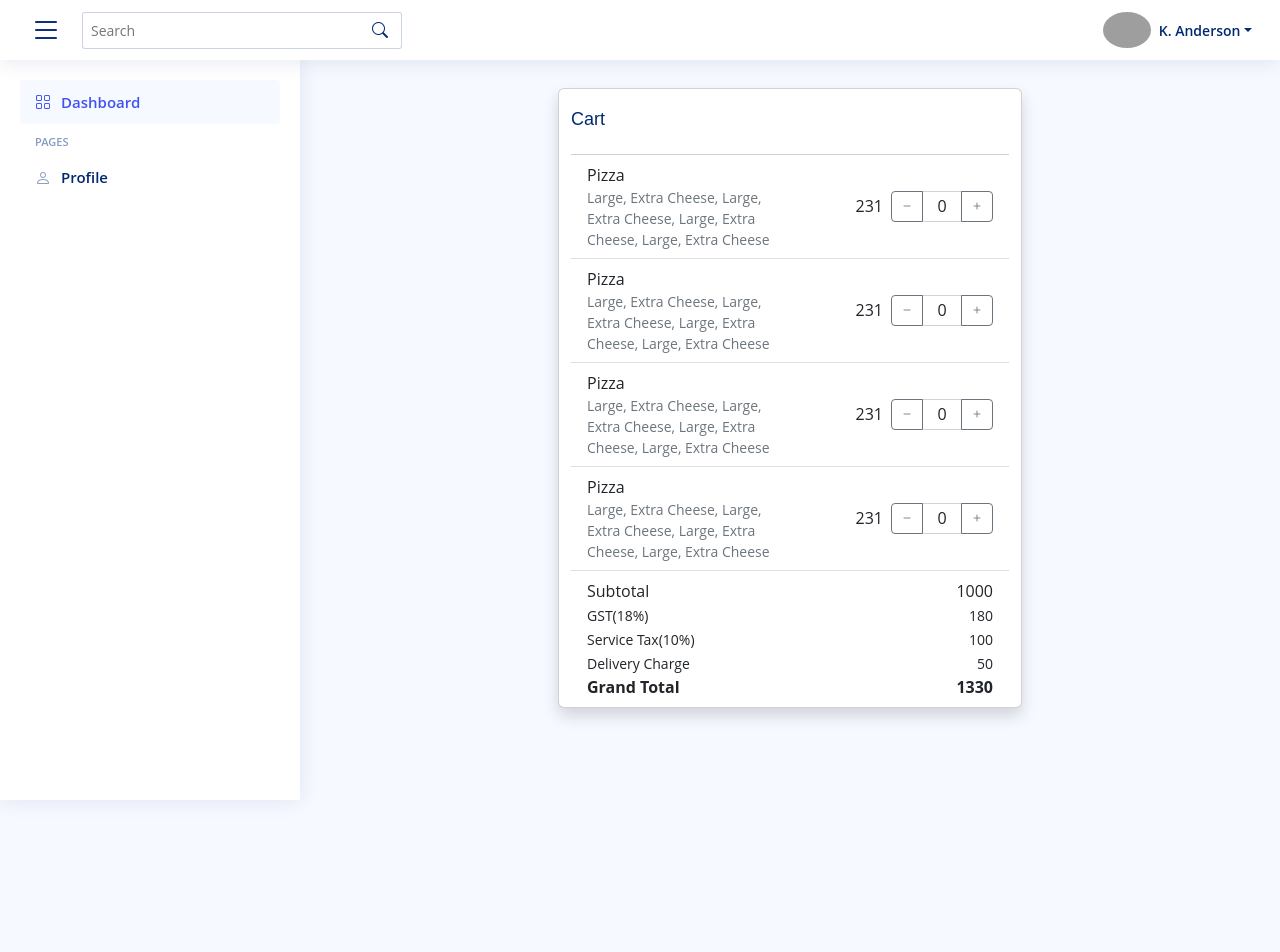
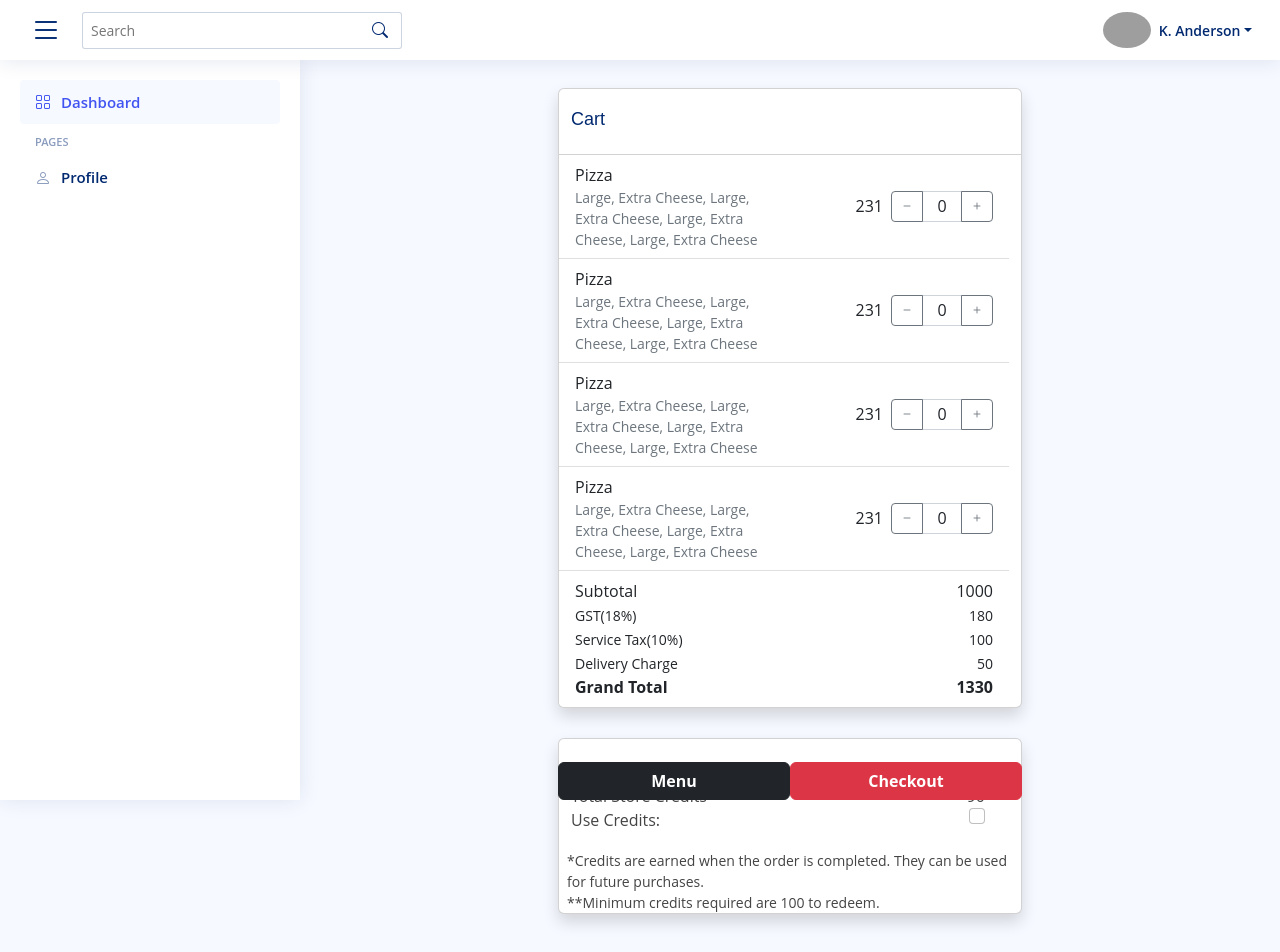
Before and after one commit to Verain-bot/waiter, a React (Create React App) app in the folder front-end/: page /cart in a window 1280 px wide. Shown: the top 952 px of the page. Before the commit the page ends 800 px from the top, so only its background shows below. Built offline with nearby package versions, Linux system fonts and the light colour scheme; grey boxes are pictures that could not be loaded.

Commit message:
updated cart and added loading screen

```diff
--- a/front-end/src/App.js
+++ b/front-end/src/App.js
@@ -1,4 +1,3 @@
-import logo from './logo.svg';
 import './App.css';
 import Main from './views/login';
 import Menu from './views/menu';
@@ -7,6 +6,7 @@ import 'bootstrap/dist/css/bootstrap.min.css';
 import 'bootstrap/dist/js/bootstrap.bundle.min';
 import 'bootstrap-icons/font/bootstrap-icons.css';
 import RestaurantList from './views/restaurantList';
+import Loading from './views/loading';
 import './styles.sass'
 import { createContext, useState } from 'react';
 import Cart from './views/cart'
@@ -30,6 +30,7 @@ const App = () => {
         <Route path="/menu" element={<Menu />} />
         <Route path="/res" element={<RestaurantList />} />
         <Route path="/cart" element={<Cart />} />
+        <Route path="/loading" element={<Loading />} />
       </ Routes>
 
     </SearchContext.Provider>
--- a/front-end/src/styles.sass
+++ b/front-end/src/styles.sass
@@ -458,3 +458,6 @@ input::-webkit-inner-spin-button
     .content
       overflow-x: hidden
       white-space: normal
+
+.loading
+  height: 80vh
--- a/front-end/src/views/cart.js
+++ b/front-end/src/views/cart.js
@@ -1,26 +1,29 @@
+import { CartCredits } from './components/cart/cartCredits';
+import { CartFooter } from './components/cart/cartFooter';
 import { CartItem, CartTotal } from './components/cart/cartItem';
+
 import { Header } from './components/header/header';
-import { QuantityModifier } from './components/menu/menuItem';
-import { useState } from 'react';
+
 const App = ()=>{
     return(
         <>
         <Header />
+        <div class='col-12 col-md-6'>
 
-            <div class='col-12 col-md-6 card shadow'>
-
+            <div class='row card shadow'>
                 <h5 class='card-title'>Cart</h5>
-
                 <div class='list-group list-group-flush'>
                     <CartItem name='Pizza' price='231'/>
                     <CartItem name='Pizza' price='231'/>
                     <CartItem name='Pizza' price='231'/>
                     <CartItem name='Pizza' price='231'/>
                     <CartTotal />
+                </div>
+            </div>
 
-                </div>
-
-            </div>
+            <CartCredits />
+            <CartFooter />
+        </div>
         </>
 
     )
--- /dev/null
+++ b/front-end/src/views/components/cart/cartCredits.js
@@ -0,0 +1,32 @@
+import { Check } from "../forms/inputs"
+
+export const CartCredits = (props) =>{
+    return(
+        <div class='row card shadow'>
+            <h5 class='card-title mb-0 pb-1'>Credits</h5>
+            <div class='row'>
+
+                <div class='col-8 '>
+                    Total Store Credits
+                </div>
+
+                <div class='col-4 text-end'>
+                    90
+                </div>
+
+            </div>
+            <div class='row mb-3'>
+                <div class='col-8'>
+                    Use Credits:
+                </div>
+
+                <div class='col-4 d-flex flex-row-reverse'>
+                    <Check />
+                </div>
+            </div>
+
+            <p class='card-text small my-0 px-2'>*Credits are earned when the order is completed. They can be used for future purchases.</p>
+            <p class='card-text small my-0 px-2'>**Minimum credits required are 100 to redeem.</p>
+        </div>
+    )
+}
--- /dev/null
+++ b/front-end/src/views/components/cart/cartFooter.js
@@ -0,0 +1,18 @@
+export const CartFooter = (props) =>{
+    return(
+        <div class='row sticky-bottom d-flex flex-row'>
+            <button class='btn btn-dark col-6'>
+                <strong>
+                    Menu
+                </strong>
+            </button>
+
+            <button class='btn btn-danger col-6'>
+                <strong>
+                    Checkout
+                </strong>
+            </button>
+
+        </div>
+    )
+}
--- a/front-end/src/views/components/forms/inputs.js
+++ b/front-end/src/views/components/forms/inputs.js
@@ -37,7 +37,7 @@ export const Check = (props) => {
     return(
 
             <div class="form-check">
-                <input class="form-check-input" type="checkbox" name="remember" value="true" id="rememberMe" />
+                <input class="form-check-input m-0" type="checkbox" name="remember" value="true" id="rememberMe" />
                 <label class="form-check-label" for="rememberMe">{props.name}</label>
             </div>
 
@@ -50,7 +50,8 @@ export const OutlinedCheck = (props) => {
     useEffect(() => {
         var newID = 'OutlinedCheckbox'+props.name
         setId(newID)
-    })
+
+    },[id,props.name])
 
     return(
         <div class='mx-2'>
--- /dev/null
+++ b/front-end/src/views/loading.js
@@ -0,0 +1,28 @@
+import {useEffect, useState} from 'react'
+import { Header } from './components/header/header'
+
+const App = ()=>{
+    const [dots,setDots] = useState('.')
+
+    useEffect(()=>{
+        console.log('asd')
+        setTimeout(()=>{
+            if(dots.length===3){
+                setDots('.')
+            }else{
+                setDots(dots+'.')
+            }
+        },600)
+    })
+
+    return(
+
+        <div class='col-12 d-flex align-items-center justify-content-center loading flex-column' >
+        <div class="spinner-border text-danger" style={{"width": "4rem", "height": "4rem"}} role="status"/>
+        <h4 class='text-center m-3' >Loading{dots}</h4>
+        <Header/>
+        </div>
+    )
+}
+
+export default App
```
